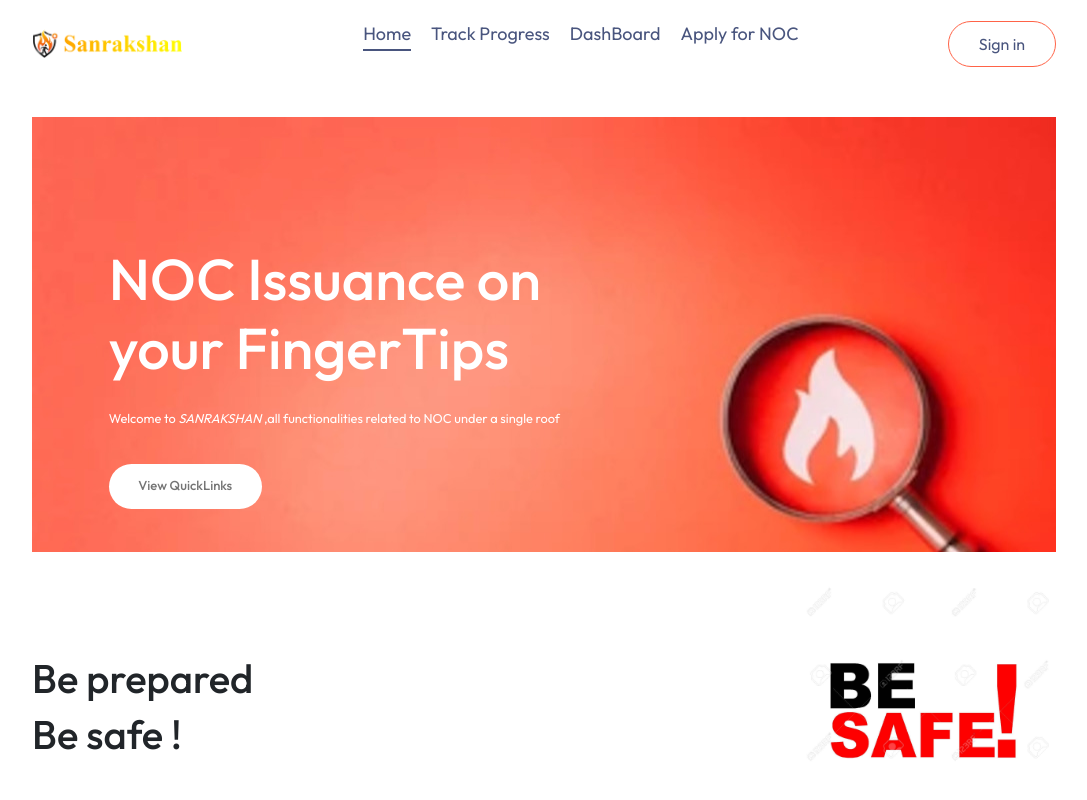
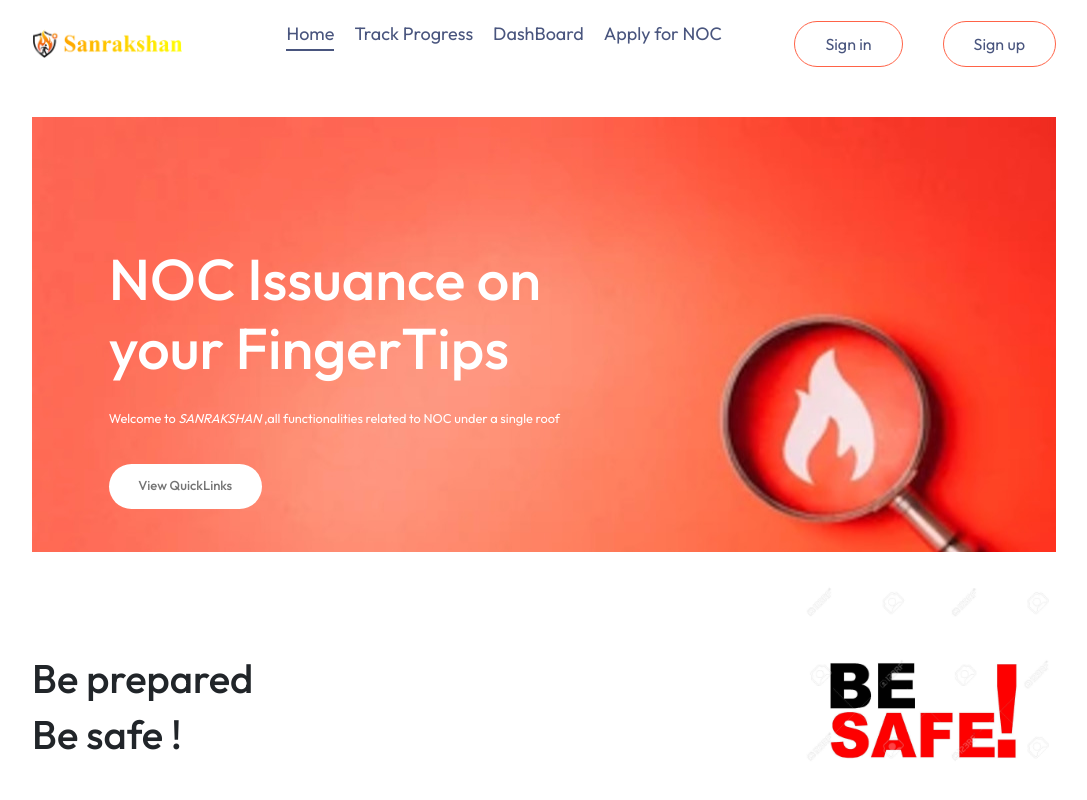
Before and after one commit to AyushSingh-Tomar/Sanrakshan, a React (Vite) app in the folder FrontEnd/: page / in a window 1280 px wide. Shown: the top 800 px of the page, without its empty margins (96-1183 px from the left). Built offline with nearby package versions, Linux system fonts and the light colour scheme.

Commit message:
Update NavBar.jsx

```diff
--- a/FrontEnd/src/Components/NavBar/NavBar.jsx
+++ b/FrontEnd/src/Components/NavBar/NavBar.jsx
@@ -20,6 +20,7 @@ const Navbar = () => {
 
         </div> */}
         <button>Sign in</button>
+        <button>Sign up</button>
       </div>
     </div>
   )
```
